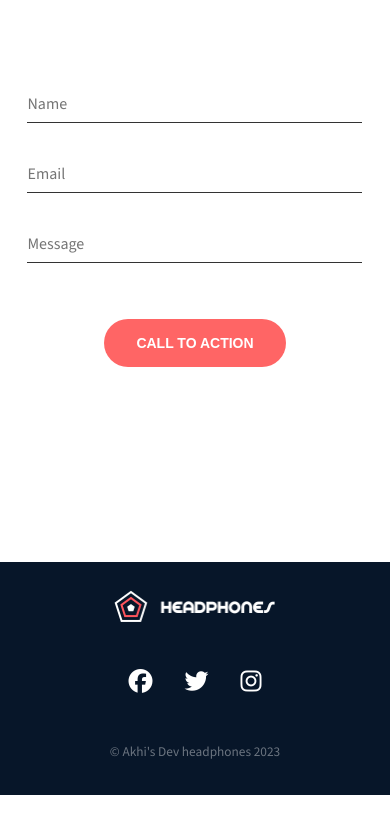
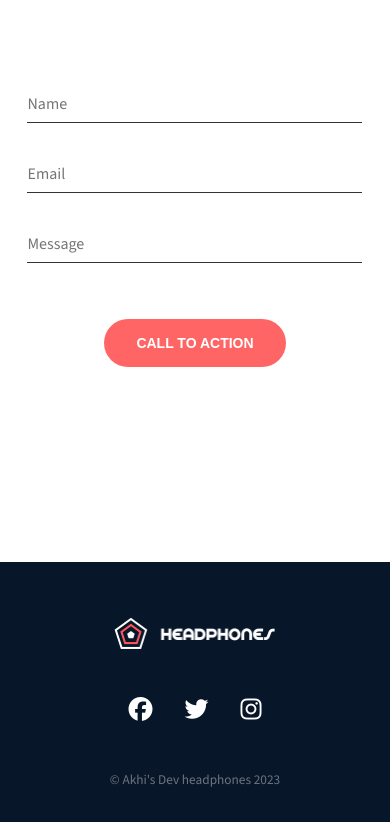
Before and after one commit to vehktaur/alx_html_css, a plain HTML site: page headphones/4-index.html in a window 390 px wide. Shown: the part 4254-5076 px from the top of the page. Before the commit the page ends 5049 px from the top, so only its background shows below. Drawn offline with nearby package versions, Linux system fonts and the light colour scheme.

Commit message:
clamp footer padding-top

```diff
--- a/headphones/4-styles.css
+++ b/headphones/4-styles.css
@@ -173,7 +173,7 @@ button:active {
     height: 6.38rem;
 }
 
-.item__img img:hover{
+.item__img img:hover {
     transform: rotateZ(20deg);
     scale: 1.4;
     transition: all 1.5s ease-out;
@@ -215,7 +215,7 @@ button:active {
     position: relative;
 }
 
-figure:hover{
+figure:hover {
     transform: rotateZ(100deg);
     translate: 5rem;
     transition: all 1.5s ease-out;
@@ -276,7 +276,7 @@ form {
 /*******FOOTER********/
 footer {
     background-color: var(--clr-midnight-blue);
-    padding-block: 7% 2.13rem;
+    padding-block: clamp(3.44rem, 7%, 5.74rem) 2.13rem;
 }
 
 .footer__logo {
```
